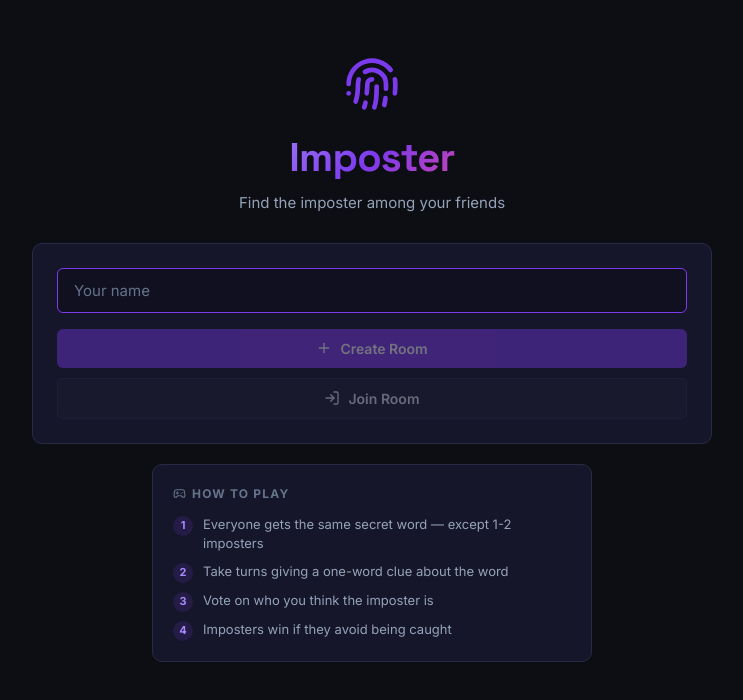
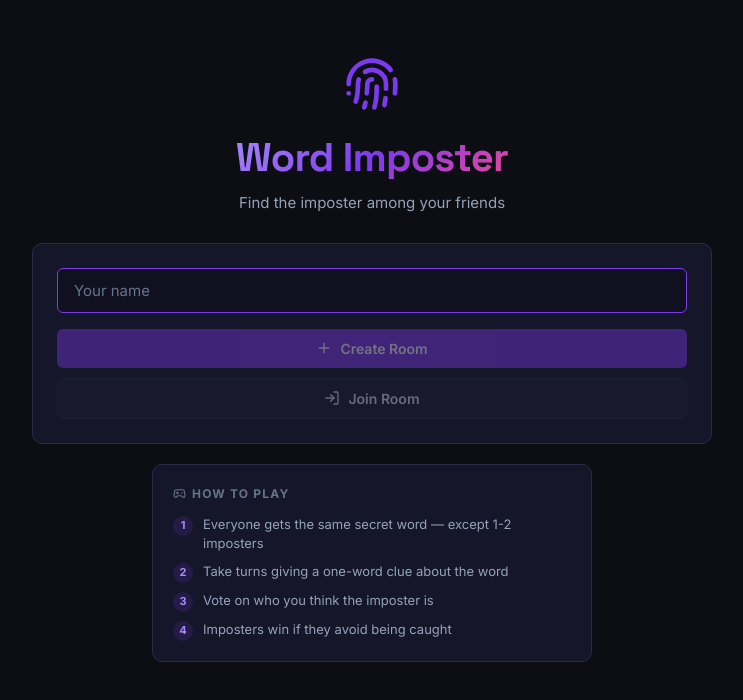
Before and after one commit to AjeyPriyadarsan/imposter-game, a React (Vite) app in the folder frontend/: page / in a window 1280 px wide. Shown: the top 700 px of the page, without its empty margins (268-1011 px from the left). Built offline with nearby package versions, Linux system fonts and the light colour scheme; no server answers.

Commit message:
game name changed

```diff
--- a/frontend/src/pages/HomePage.jsx
+++ b/frontend/src/pages/HomePage.jsx
@@ -116,7 +116,7 @@
     <div className="page center">
       <div className="hero">
         <div className="logo"><Fingerprint size={56} /></div>
-        <h1 className="title">Imposter</h1>
+        <h1 className="title">Word Imposter</h1>
         <p className="subtitle">Find the imposter among your friends</p>
       </div>
 
```
